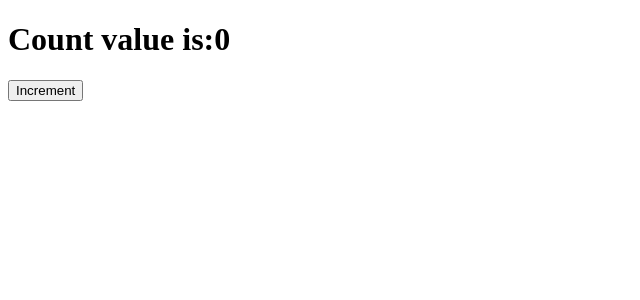
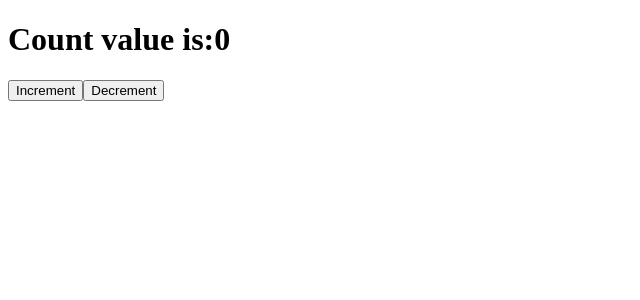
Before and after one commit to sultanaNargis03/React-01, a React (Vite) app: page / in a window 1280 px wide. Shown: the top 300 px of the page, without its empty margins (0-640 px from the left). Built offline with nearby package versions, Linux system fonts and the light colour scheme.

Commit message:
"state 2"

```diff
--- a/src/components/Counter.jsx
+++ b/src/components/Counter.jsx
@@ -3,13 +3,17 @@ import { useState } from "react";
 
 export default function Counter() {
   const [count, setCount] = useState(0);
-  function handleClick() {
+  function increment() {
     setCount(count + 1);
+  }
+  function decrement() {
+    setCount(count - 1);
   }
   return (
     <div>
       <h1>Count value is:{count}</h1>
-      <button onClick={handleClick}>Increment</button>
+      <button onClick={increment}>Increment</button>
+      <button onClick={decrement}>Decrement</button>
     </div>
   );
 }
```
